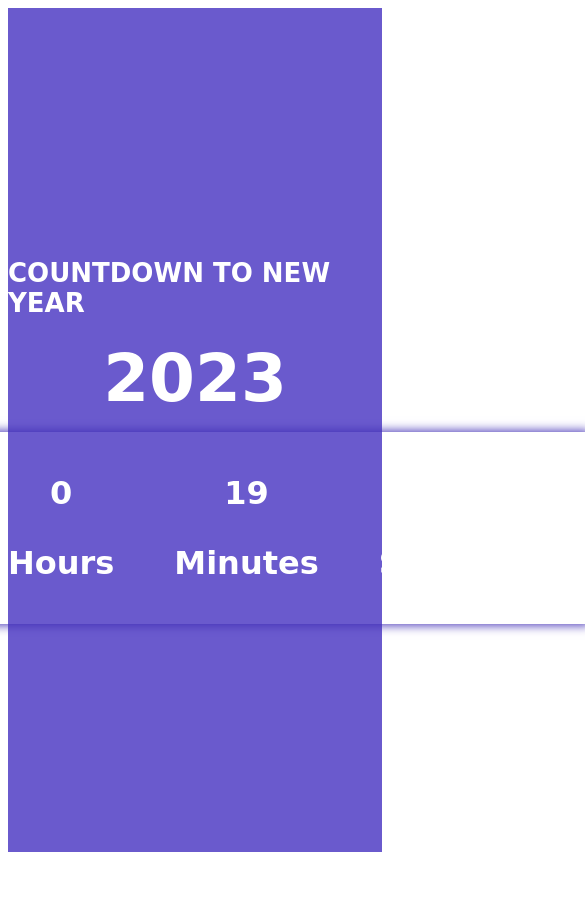
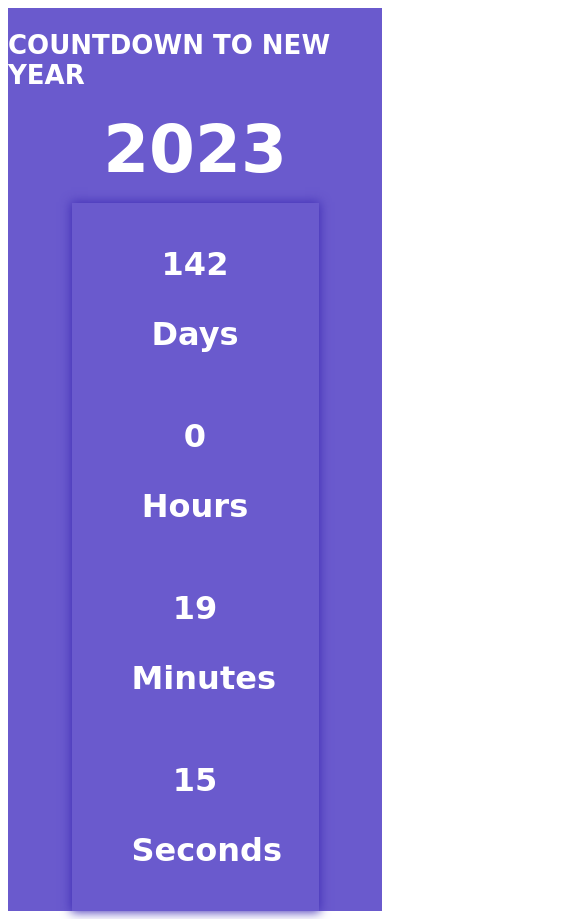
Before and after one commit to asadrehman1/New-Year-Countdown, a plain HTML site: page index.html in a window 390 px wide. Shown: the whole page, 585 px wide, since content can reach past the window. Before the commit the page ends 860 px from the top, so only its background shows below. Drawn offline with Linux system fonts and the light colour scheme.

Commit message:
Update style.css

```diff
--- a/style.css
+++ b/style.css
@@ -28,3 +28,9 @@
     margin-bottom: 15px;
     font-weight: 600;
 }
+@media (max-width:763px){
+    .row{
+        flex-direction: column;
+        width:50%
+    }
+}
```
